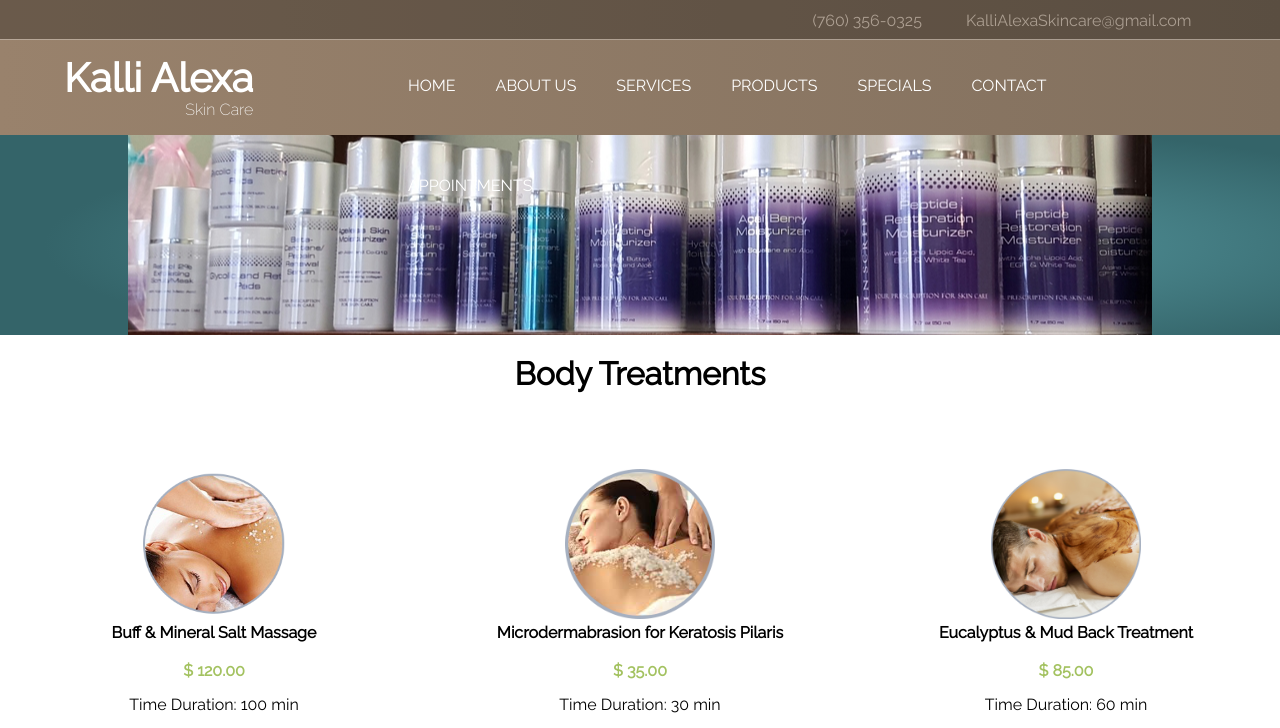
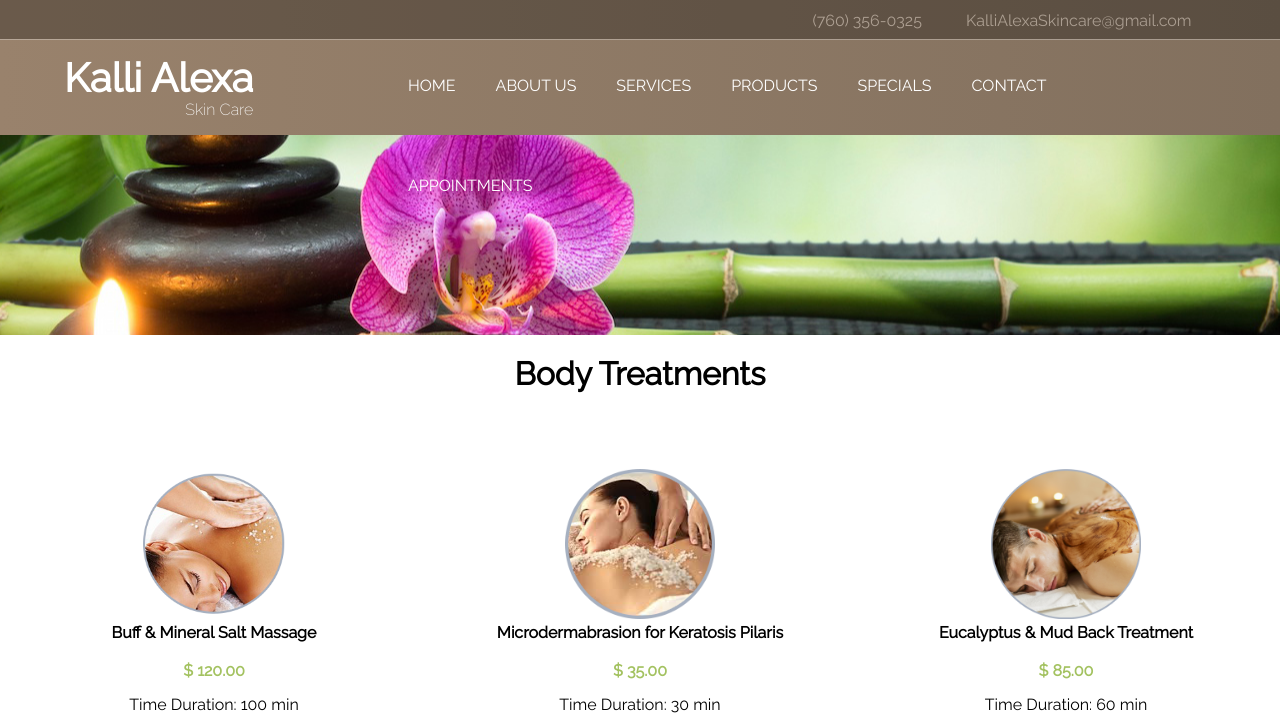
Before and after one commit to marcusmayorga/k, a website: page root/pages/services_backTreatment.html in a window 1280 px wide. Shown: the top 728 px of the page. Drawn offline with Linux system fonts and the light colour scheme.

Commit message:
Add files via upload

```diff
--- a/root/css/Bodytreatments.css
+++ b/root/css/Bodytreatments.css
@@ -25,7 +25,7 @@ font-family: 'Raleway', sans-serif;
 }
 .imgCarousel {
 	height: 200px;
-	background: url(../images/products/productsImg.jpg) center no-repeat;
+	background: url(../images/services/zen-wallpaper-hd-1500sm2.png) center no-repeat;
     display: flex;
     align-content: stretch;
 }
```
